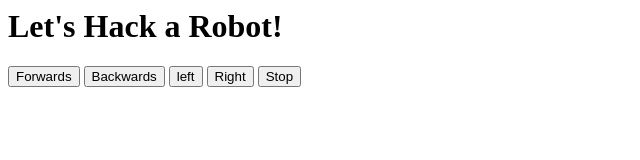
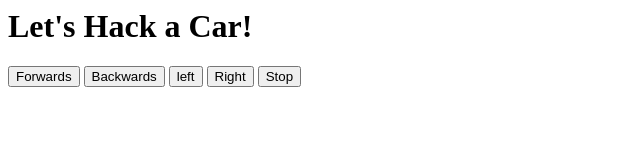
Before and after one commit to Cplantijn/ArduinoMontessori, a website: page index.html in a window 1280 px wide. Shown: the full height of the page, 0-640 px from the left. Drawn offline with Linux system fonts and the light colour scheme; no server answers.

Commit message:
Text Change

```diff
--- a/index.html
+++ b/index.html
@@ -3,7 +3,7 @@
     <title>Arduino Car App</title>
   </head>
   <body>
-    <h1> Let's Hack a Robot!</h1>
+    <h1> Let's Hack a Car!</h1>
     <button id="goForwads">Forwards</button>
     <button id="goBackwards">Backwards</button>
     <button id="goLeft">left</button>
```
